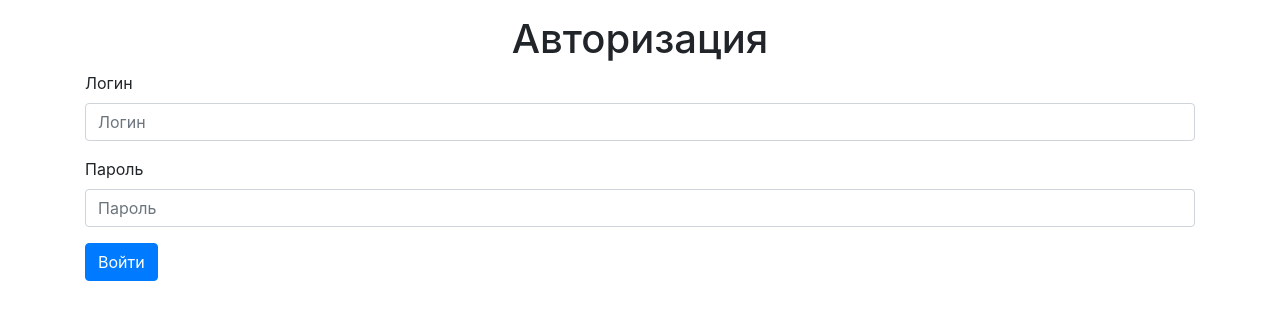
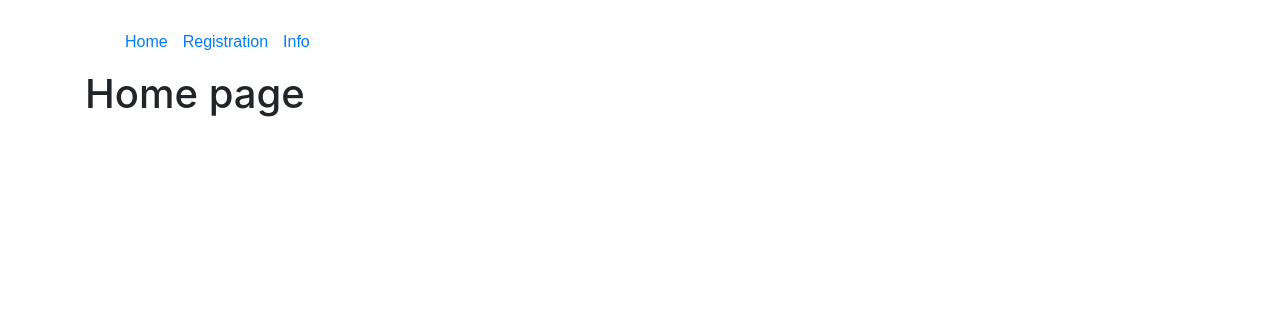
Before and after one commit to Shading29/hh2, a React (Create React App) app: page / in a window 1280 px wide. Shown: the top 320 px of the page. Built offline with nearby package versions, Linux system fonts and the light colour scheme.

Commit message:
added router

```diff
--- a/src/App.js
+++ b/src/App.js
@@ -3,19 +3,25 @@ import './App.css';
 import "./css/style.css"
 import { connect } from "react-redux"
 import AuthContainer from "./components/Auth/AuthContainer";
+import Nav from "./components/Nav/Nav"
+import { Route } from "react-router-dom"
+import Homepage from "./components/Homepage/Homepage";
 
-
-
-
+const navs = {
+    Home: "/",
+    Registration: "/registration",
+    Info: "/info"
+}
 
 class App extends React.Component{
     render() {
         return (
             <div className="container">
-                {!this.props.isLogged
-                    ? <AuthContainer/>
-                    : null
-                }
+                <Nav navs={navs}/>
+                    <Route path="/" exact component={Homepage}/>
+                    <Route path="/registration" component={ !this.props.isLogged
+                                                            ? AuthContainer
+                                                            : null} />
             </div>
         );
     }
--- /dev/null
+++ b/src/components/Homepage/Homepage.jsx
@@ -0,0 +1,9 @@
+import React from "react"
+
+export default class Homepage extends React.Component {
+    render() {
+        return (
+            <h1> Home page</h1>
+        )
+    }
+}
--- /dev/null
+++ b/src/components/Nav/Nav.jsx
@@ -0,0 +1,23 @@
+import React from "react"
+import "./nav.css"
+import {NavLink} from "react-router-dom";
+
+export default class Nav extends React.Component {
+    render() {
+
+        const { navs } = this.props
+        return (
+            <ul>
+
+                { Object.keys(navs).map(nav => {
+                            return (
+                                <li>
+                                    <NavLink to={navs[nav]}> {nav} </NavLink>
+                                </li>
+                            )
+                        })
+                }
+            </ul>
+        )
+    }
+}
--- /dev/null
+++ b/src/components/Nav/nav.css
@@ -0,0 +1,14 @@
+ul {
+  margin-top: 30px;
+  list-style: none;
+  font-family: sans-serif;
+  display: flex;
+}
+ul li {
+  margin-right: 15px;
+}
+ul li:hover {
+  text-decoration: none;
+}
+
+/*# sourceMappingURL=nav.css.map */
--- /dev/null
+++ b/src/components/Nav/nav.sass
@@ -0,0 +1,9 @@
+ul
+  margin-top: 30px
+  list-style: none
+  font-family: sans-serif
+  display: flex
+  li
+    margin-right: 15px
+    &:hover
+      text-decoration: none
--- a/src/index.js
+++ b/src/index.js
@@ -5,12 +5,19 @@ import * as serviceWorker from './serviceWorker';
 import {createStore} from "redux";
 import rootReducer from "./store/reducers";
 import { Provider } from "react-redux"
+import {BrowserRouter} from "react-router-dom";
 
 const store = createStore(rootReducer)
 
+const application = (
+    <BrowserRouter>
+        <Provider store={store}>
+            <App/>
+        </Provider>
+    </BrowserRouter>
+)
 
-
-ReactDOM.render( <Provider store={store}> <App /> </Provider> , document.getElementById('root'));
+ReactDOM.render( application , document.getElementById('root'));
 
 // If you want your app to work offline and load faster, you can change
 // unregister() to register() below. Note this comes with some pitfalls.
--- a/src/store/Auth/reducers.js
+++ b/src/store/Auth/reducers.js
@@ -35,15 +35,25 @@ export const authReducer = (state = defaultState, action) => {
                 }
 
             case AUTH_AUTHORIZATION_USER:
+                const { users } = state
+                for(let i = 0; i < state.users.length; i++)
+                {
+                    if(users[i].login === action.payload[0] && users[i].password === action.payload[1]) {
+                        return {
+                            ...state,
+                            isLogged: true
+                        }
+                    }
+                }
+/*
                 state.users.forEach(user => {
                     if(user.login === action.payload[0] && user.password === action.payload[1]) {
-                        // console.log(state)
                         return {
                             ...state,
-                            isLogged: "true"
+                            isLogged: true
                         }
-                    } else new Error("Ошибка")
-                })
+                    } console.log(state)
+                },[authReducer])*/
         }
     return state
 }
```
Also changed, not shown: 1 other file (tests, documents, lock files or other folders).
